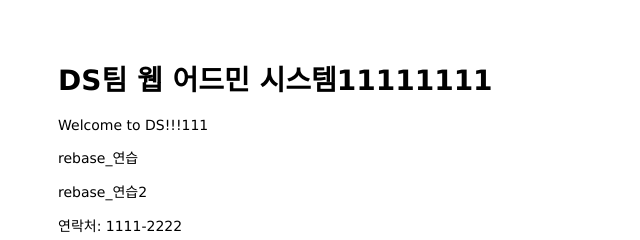
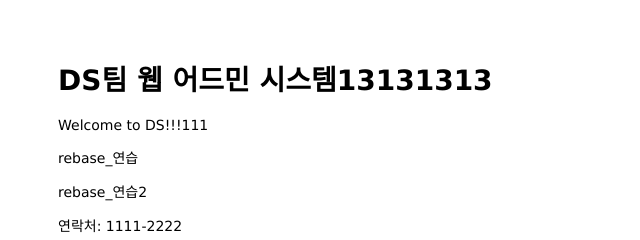
Before and after one commit to next820A/mastering-git-github, a plain HTML site: page public/index.html in a window 1280 px wide. Shown: the full height of the page, 0-640 px from the left. Drawn offline with Linux system fonts and the light colour scheme.

Commit message:
13131313

```diff
--- a/public/index.html
+++ b/public/index.html
@@ -6,7 +6,7 @@
 </head>
 
 <body>
-  <h1>DS팀 웹 어드민 시스템11111111</h1>
+  <h1>DS팀 웹 어드민 시스템13131313</h1>
   <p>Welcome to DS!!!111</p>
   <p>rebase_연습</p>
   <p>rebase_연습2</p>
```
